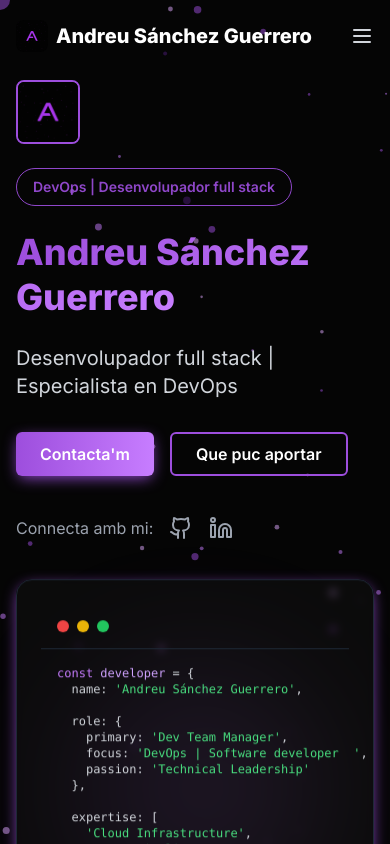
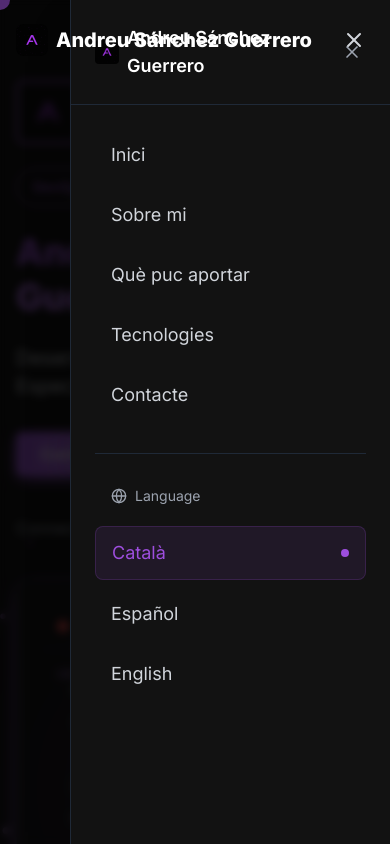
Before and after one commit to AndreuSG/portfolio, a React (Vite) app: page / in a window 390 px wide. Both pictures are taken after a click on the button "Toggle menu". Shown: the top 844 px of the page. Built offline with nearby package versions, Linux system fonts and the light colour scheme.

Commit message:
Fix mobile menu opening issue

```diff
--- a/src/components/Navbar.tsx
+++ b/src/components/Navbar.tsx
@@ -32,7 +32,12 @@ export const Navbar: React.FC = () => {
     };
   }, []);
 
-  // Close menu when clicking outside or on escape
+  // Handle menu toggle
+  const toggleMenu = () => {
+    setIsMenuOpen(!isMenuOpen);
+  };
+
+  // Close menu when clicking outside
   useEffect(() => {
     const handleEscape = (e: KeyboardEvent) => {
       if (e.key === 'Escape') {
@@ -40,24 +45,15 @@ export const Navbar: React.FC = () => {
       }
     };
 
-    const handleClickOutside = (e: MouseEvent) => {
-      const target = e.target as HTMLElement;
-      if (isMenuOpen && !target.closest('.mobile-menu-container')) {
-        setIsMenuOpen(false);
-      }
-    };
-
     if (isMenuOpen) {
       document.addEventListener('keydown', handleEscape);
-      document.addEventListener('click', handleClickOutside);
-      document.body.style.overflow = 'hidden'; // Prevent background scroll
+      document.body.style.overflow = 'hidden';
     } else {
       document.body.style.overflow = 'unset';
     }
 
     return () => {
       document.removeEventListener('keydown', handleEscape);
-      document.removeEventListener('click', handleClickOutside);
       document.body.style.overflow = 'unset';
     };
   }, [isMenuOpen]);
@@ -70,7 +66,7 @@ export const Navbar: React.FC = () => {
         }`}
       >
         <div className="container-custom flex justify-between items-center">
-          <a href="#home" className="flex items-center gap-2 z-60">
+          <a href="#home" className="flex items-center gap-2">
             <img
               src={logoImg}
               alt="Andreu Sánchez Guerrero Logo"
@@ -113,23 +109,30 @@ export const Navbar: React.FC = () => {
 
           {/* Mobile Menu Button */}
           <button
-            className="md:hidden text-gray-300 hover:text-purple z-60 relative"
-            onClick={() => setIsMenuOpen(!isMenuOpen)}
+            className="md:hidden text-gray-300 hover:text-purple transition-colors duration-300 p-2"
+            onClick={toggleMenu}
             aria-label="Toggle menu"
+            type="button"
           >
             {isMenuOpen ? <X size={24} /> : <Menu size={24} />}
           </button>
         </div>
       </header>
 
-      {/* Mobile Navigation Overlay */}
-      {isMenuOpen && (
-        <div className="fixed inset-0 z-40 md:hidden">
+      {/* Mobile Navigation */}
+      <div className={`fixed inset-0 z-40 md:hidden transition-all duration-300 ${
+        isMenuOpen ? 'opacity-100 visible' : 'opacity-0 invisible'
+      }`}>
         {/* Backdrop */}
-          <div className="absolute inset-0 bg-black/80 backdrop-blur-sm" />
+        <div
+          className="absolute inset-0 bg-black/80 backdrop-blur-sm"
+          onClick={() => setIsMenuOpen(false)}
+        />
 
-          {/* Menu Content */}
-          <div className="mobile-menu-container absolute top-0 right-0 h-full w-80 max-w-[85vw] bg-black-50 border-l border-gray-800 shadow-2xl">
+        {/* Menu Panel */}
+        <div className={`absolute top-0 right-0 h-full w-80 max-w-[85vw] bg-black-50 border-l border-gray-800 shadow-2xl transform transition-transform duration-300 ${
+          isMenuOpen ? 'translate-x-0' : 'translate-x-full'
+        }`}>
           {/* Header */}
           <div className="flex items-center justify-between p-6 border-b border-gray-800">
             <div className="flex items-center gap-2">
@@ -138,18 +141,25 @@ export const Navbar: React.FC = () => {
                 alt="Logo"
                 className="w-6 h-6 rounded object-cover"
               />
-                <span className="font-semibold text-lg">Menu</span>
+              <span className="font-semibold text-lg">Andreu Sánchez Guerrero</span>
             </div>
+            <button
+              onClick={() => setIsMenuOpen(false)}
+              className="text-gray-400 hover:text-white transition-colors p-1"
+              aria-label="Close menu"
+            >
+              <X size={20} />
+            </button>
           </div>
 
           {/* Navigation Links */}
           <nav className="p-6">
-              <div className="space-y-1">
+            <div className="space-y-2">
               {navLinks.map((link) => (
                 <a
                   key={link.name}
                   href={link.href}
-                    className="flex items-center py-3 px-4 text-gray-300 hover:text-white hover:bg-purple/10 rounded-lg transition-all duration-300 text-lg"
+                  className="block py-3 px-4 text-gray-300 hover:text-white hover:bg-purple/10 rounded-lg transition-all duration-300 text-lg"
                   onClick={() => setIsMenuOpen(false)}
                 >
                   {link.name}
@@ -159,11 +169,11 @@ export const Navbar: React.FC = () => {
 
             {/* Language Section */}
             <div className="mt-8 pt-6 border-t border-gray-800">
-                <div className="flex items-center gap-2 px-4 py-2 text-gray-400 text-sm font-medium">
+              <div className="flex items-center gap-2 px-4 py-2 text-gray-400 text-sm font-medium mb-3">
                 <Globe size={16} />
                 Language
               </div>
-                <div className="mt-3 space-y-1">
+              <div className="space-y-2">
                 {languages.map((lang) => (
                   <button
                     key={lang.code}
@@ -171,7 +181,7 @@ export const Navbar: React.FC = () => {
                       setLanguage(lang.code);
                       setIsMenuOpen(false);
                     }}
-                      className={`w-full flex items-center py-3 px-4 text-left rounded-lg transition-all duration-300 ${
+                    className={`w-full flex items-center justify-between py-3 px-4 text-left rounded-lg transition-all duration-300 ${
                       language === lang.code
                         ? 'text-purple bg-purple/10 border border-purple/20'
                         : 'text-gray-300 hover:text-white hover:bg-gray-800/50'
@@ -179,7 +189,7 @@ export const Navbar: React.FC = () => {
                   >
                     <span className="text-lg">{lang.name}</span>
                     {language === lang.code && (
-                        <span className="ml-auto w-2 h-2 bg-purple rounded-full"></span>
+                      <span className="w-2 h-2 bg-purple rounded-full"></span>
                     )}
                   </button>
                 ))}
@@ -188,7 +198,6 @@ export const Navbar: React.FC = () => {
           </nav>
         </div>
       </div>
-      )}
     </>
   );
 };
```
Lines whose indentation alone changed are shown as unchanged.
